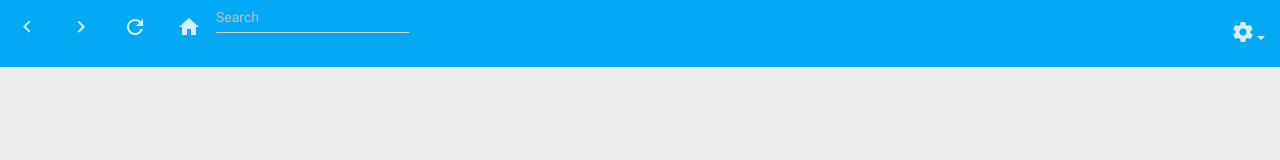
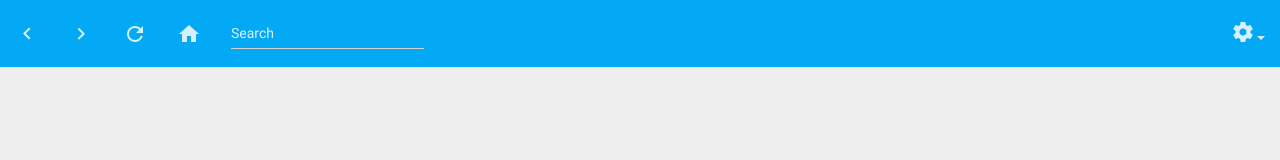
Before and after one commit to RobertJGabriel/Robin, a plain HTML site: page index.html in a window 1280 px wide. Drawn offline with nearby package versions, Linux system fonts and the light colour scheme.

Commit message:
Updated Mobile nav bar

```diff
--- a/assests/css/restart.css
+++ b/assests/css/restart.css
@@ -15,3 +15,10 @@ html {
 ::-webkit-scrollbar {
     display: none;
 }
+.navbar-brand {
+    float: left;
+    height: 67px !important;
+    padding: 22px 15px !important;
+    /* font-size: 18px; */
+    line-height: 20px;
+}
--- a/index.html
+++ b/index.html
@@ -25,15 +25,10 @@
             <a class="navbar-brand" id="home"><i class="mdi-action-home"></i></a>
         </div>
         <div class="navbar-collapse collapse navbar-material-light-blue-collapse">
-            <ul class="nav navbar-nav">
 
-                <li>
-                    <input type="text" id="searchTerm" onkeydown="search(event)" class="form-control col-lg-8" placeholder="Search">
-                    </a>
-                </li>
-
-            </ul>
-
+            <div class="navbar-form navbar-left">
+                <input type="text" id="searchTerm" onkeydown="search(event)" class="form-control col-lg-8" placeholder="Search">
+            </div>
             <ul class="nav navbar-nav navbar-right" method="post">
                 <li class="dropdown">
                     <a href="index.html" data-target="#" class="dropdown-toggle" data-toggle="dropdown"><i class="mdi-action-settings"></i><b class="caret"></b></a>
@@ -50,6 +45,13 @@
             </ul>
         </div>
     </div>
+
+
+
+
+
+
+
 
 
 
```
